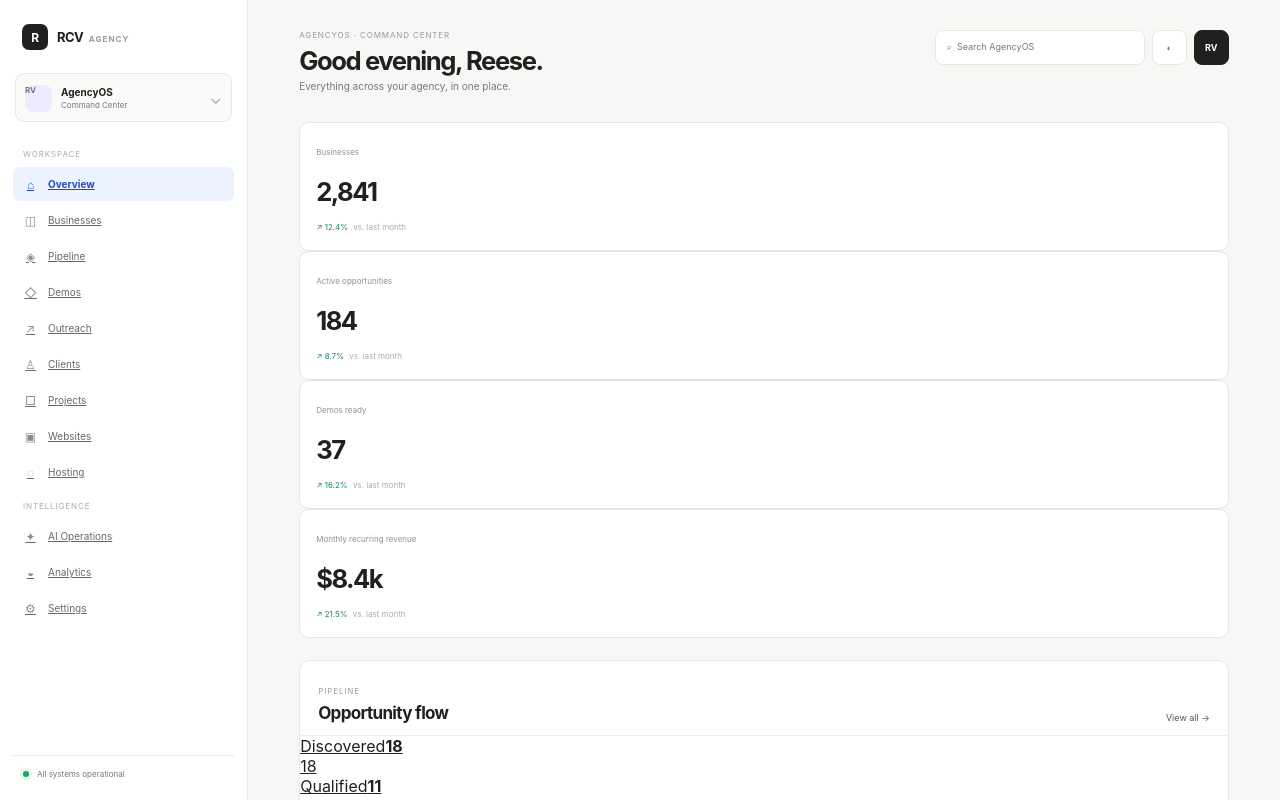
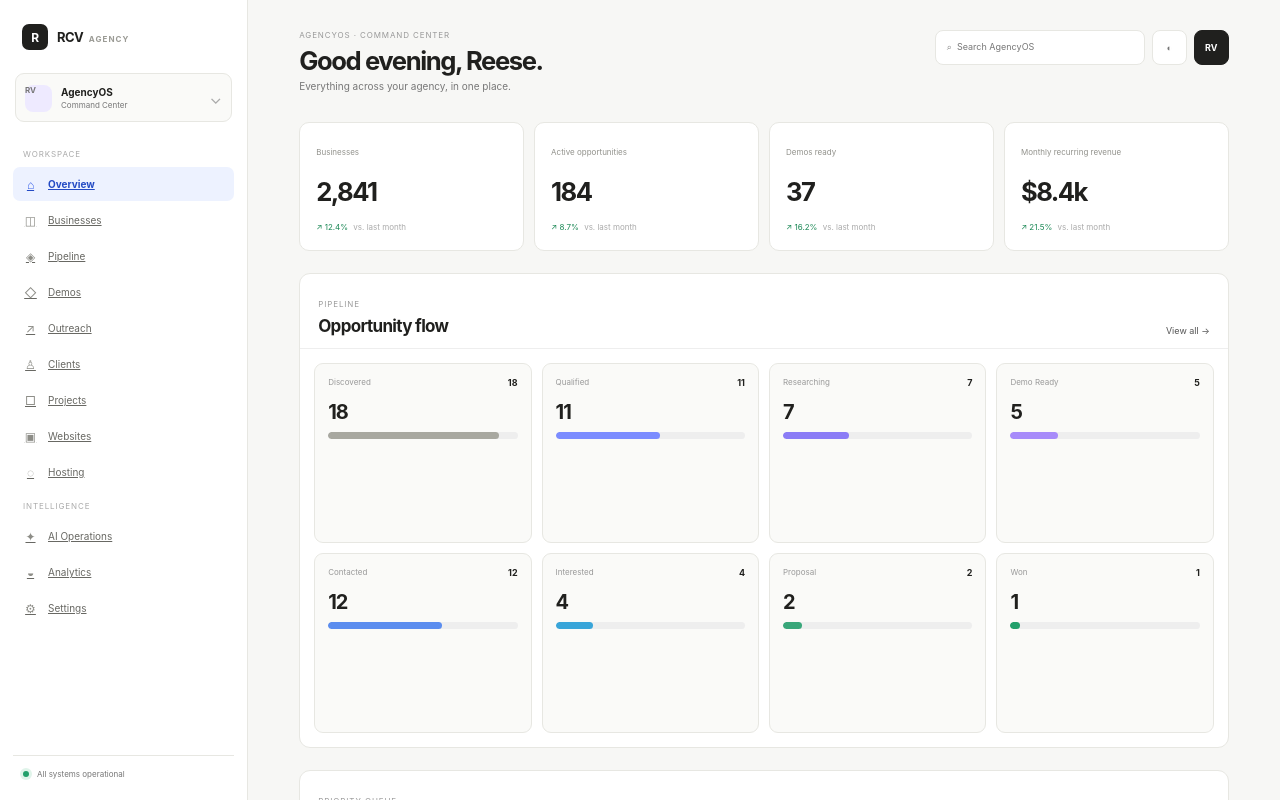
Before and after one commit to rcarvierling-ship-it/AgencyOS, a Next.js app in the folder apps/web/: page /admin in a window 1280 px wide. Shown: the top 800 px of the page. Built offline with nearby package versions, Linux system fonts and the light colour scheme.

Commit message:
Fix admin content style scope

```diff
--- a/apps/web/app/admin/AdminShell.tsx
+++ b/apps/web/app/admin/AdminShell.tsx
@@ -2,23 +2,11 @@ import Link from 'next/link'
 import styles from './AdminShell.module.css'
 
 export const adminNav = [
-  ['Overview', '/admin', '⌂'],
-  ['Businesses', '/admin/businesses', '◫'],
-  ['Pipeline', '/admin/pipeline', '◈'],
-  ['Demos', '/admin/demos', '◇'],
-  ['Outreach', '/admin/outreach', '↗'],
-  ['Clients', '/admin/clients', '♙'],
-  ['Projects', '/admin/projects', '□'],
-  ['Websites', '/admin/websites', '▣'],
-  ['Hosting', '/admin/hosting', '◌'],
-  ['AI Operations', '/admin/ai', '✦'],
-  ['Analytics', '/admin/analytics', '◒'],
-  ['Settings', '/admin/settings', '⚙'],
+  ['Overview', '/admin', '⌂'], ['Businesses', '/admin/businesses', '◫'], ['Pipeline', '/admin/pipeline', '◈'], ['Demos', '/admin/demos', '◇'], ['Outreach', '/admin/outreach', '↗'], ['Clients', '/admin/clients', '♙'], ['Projects', '/admin/projects', '□'], ['Websites', '/admin/websites', '▣'], ['Hosting', '/admin/hosting', '◌'], ['AI Operations', '/admin/ai', '✦'], ['Analytics', '/admin/analytics', '◒'], ['Settings', '/admin/settings', '⚙'],
 ] as const
 
 export function AdminShell({ children, active = 'Overview', title, subtitle, action }: { children: React.ReactNode; active?: string; title?: string; subtitle?: string; action?: React.ReactNode }) {
-  return (
-    <div className={styles.app}>
+  return <div className={`${styles.app} agencyAdmin`}>
     <aside className={styles.sidebar}>
       <div className={styles.brand}><span className={styles.mark}>R</span><span>RCV <small>AGENCY</small></span></div>
       <div className={styles.workspace}><span className={styles.avatar}>RV</span><div><b>AgencyOS</b><span>Command Center</span></div><i>⌄</i></div>
@@ -29,25 +17,14 @@ export function AdminShell({ children, active = 'Overview', title, subtitle, act
       <div className={styles.system}><em />All systems operational</div>
     </aside>
     <main className={styles.main}>
-        <header className={styles.header}>
-          <div><div className={styles.eyebrow}>AgencyOS · Command Center</div>{title && <h1>{title}</h1>}{subtitle && <p>{subtitle}</p>}</div>
-          <div className={styles.headerRight}><div className={styles.search}>⌕&nbsp; Search AgencyOS</div><Link className={styles.iconButton} href="/admin/settings">◐</Link><Link className={styles.profile} href="/admin/settings">RV</Link></div>
-        </header>
+      <header className={styles.header}><div><div className={styles.eyebrow}>AgencyOS · Command Center</div>{title && <h1>{title}</h1>}{subtitle && <p>{subtitle}</p>}</div><div className={styles.headerRight}><div className={styles.search}>⌕&nbsp; Search AgencyOS</div><Link className={styles.iconButton} href="/admin/settings">◐</Link><Link className={styles.profile} href="/admin/settings">RV</Link></div></header>
       {action && <div className={styles.actionRow}>{action}</div>}
       {children}
     </main>
   </div>
-  )
 }
 
-export function Stat({ label, value, delta, detail }: { label: string; value: string; delta?: string; detail?: string }) {
-  return <div className={styles.stat}><span>{label}</span><strong>{value}</strong>{delta && <small>↗ {delta} <i>{detail ?? 'vs. last month'}</i></small>}</div>
-}
-
-export function Card({ title, eyebrow, children, href }: { title: string; eyebrow?: string; children: React.ReactNode; href?: string }) {
-  return <section className={styles.card}>{(eyebrow || title) && <div className={styles.cardHead}><div>{eyebrow && <span className={styles.eyebrow}>{eyebrow}</span>}<h2>{title}</h2></div>{href && <Link href={href}>View all →</Link>}</div>}{children}</section>
-}
-
-export function Pill({ children, tone = 'neutral' }: { children: React.ReactNode; tone?: 'neutral'|'blue'|'green'|'purple'|'amber' }) { return <span className={`${styles.pill} ${styles[tone]}`}>{children}</span> }
-
-export function EmptyState({ title, body, href, label }: { title: string; body: string; href?: string; label?: string }) { return <div className={styles.empty}><div className={styles.emptyIcon}>✦</div><h3>{title}</h3><p>{body}</p>{href && <Link className={styles.primary} href={href}>{label ?? 'Get started'} →</Link>}</div> }
+export function Stat({ label, value, delta, detail }: { label: string; value: string; delta?: string; detail?: string }) { return <div className="stat"><span>{label}</span><strong>{value}</strong>{delta && <small>↗ {delta} <i>{detail ?? 'vs. last month'}</i></small>}</div> }
+export function Card({ title, eyebrow, children, href }: { title: string; eyebrow?: string; children: React.ReactNode; href?: string }) { return <section className="card">{(eyebrow || title) && <div className="cardHead"><div>{eyebrow && <span className={styles.eyebrow}>{eyebrow}</span>}<h2>{title}</h2></div>{href && <Link href={href}>View all →</Link>}</div>}{children}</section> }
+export function Pill({ children, tone = 'neutral' }: { children: React.ReactNode; tone?: 'neutral'|'blue'|'green'|'purple'|'amber' }) { return <span className={`pill ${tone}`}>{children}</span> }
+export function EmptyState({ title, body, href, label }: { title: string; body: string; href?: string; label?: string }) { return <div className="empty"><div className="emptyIcon">✦</div><h3>{title}</h3><p>{body}</p>{href && <Link className="primary" href={href}>{label ?? 'Get started'} →</Link>}</div> }
```
Lines whose indentation alone changed are shown as unchanged.
